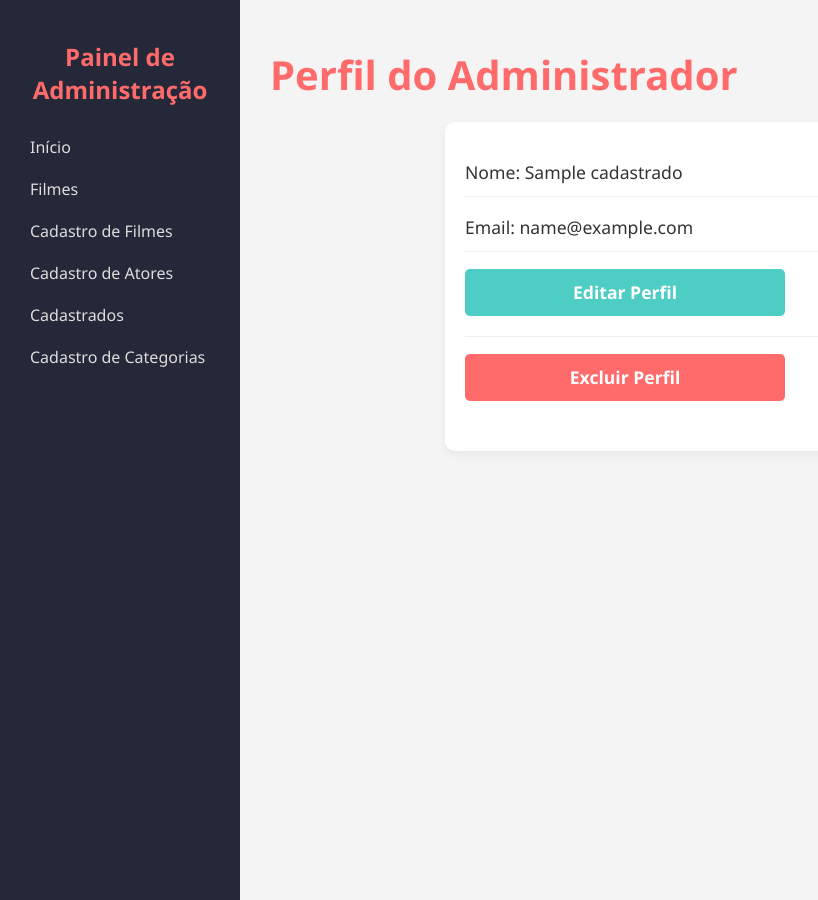
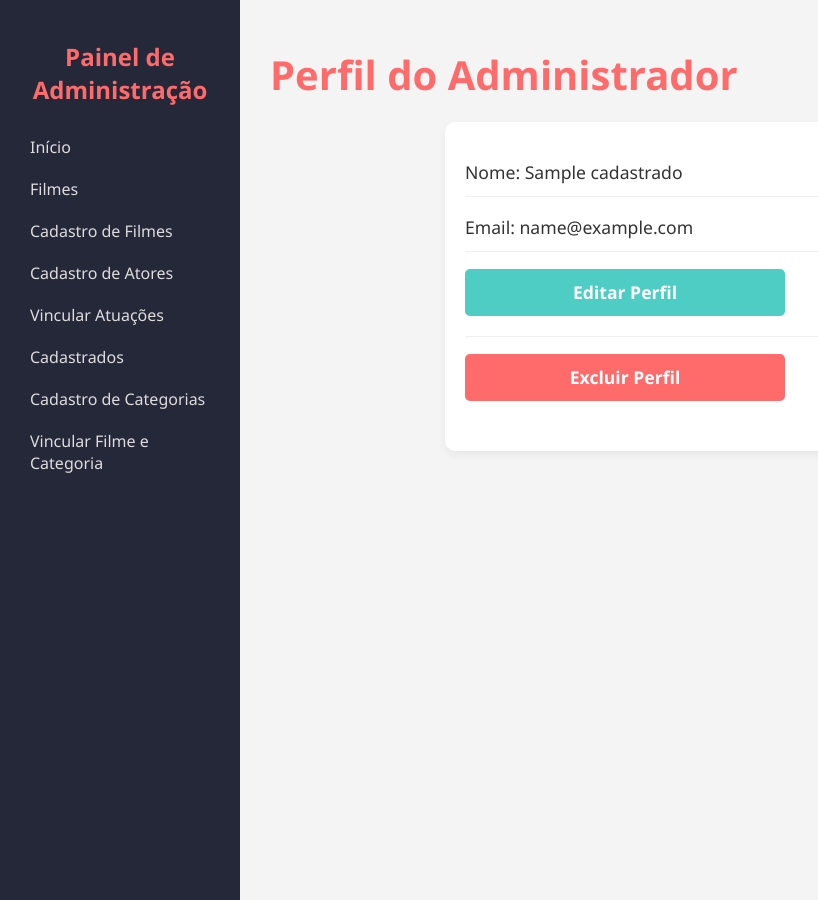
Before and after one commit to cp2-dc-info-projeto-final/breaking-4-wall, a PHP site: page /dashboard.php in a window 1280 px wide. Shown: the whole page, without its empty margins (0-818 px from the left). Run offline with PHP 8.4, Linux system fonts and the light colour scheme; the visitor is signed in with stand-in values (Sample User, id 1); tables that the repository leaves empty hold one stand-in row (values such as "Sample post").

Commit message:
Update dashboard.php

```diff
--- a/src/dashboard.php
+++ b/src/dashboard.php
@@ -180,9 +180,10 @@ $stmtAdminLogado->close();
         <li><a href="lista_filmes.php">Filmes</a></li>
         <li><a href="cadastro_filmes.html">Cadastro de Filmes</a></li>
         <li><a href="cadastro_atores.html">Cadastro de Atores</a></li>
+        <li><a href="vincular_atuacao.php">Vincular Atuações</a></li>
         <li><a href="lista_cadastrados.php">Cadastrados</a></li>
         <li><a href="cadastro_categoria.html">Cadastro de Categorias</a></li>
-
+        <li><a href="vincular_filme_categoria.php">Vincular Filme e Categoria</a></li>
     </ul>
 </div>
 
```
